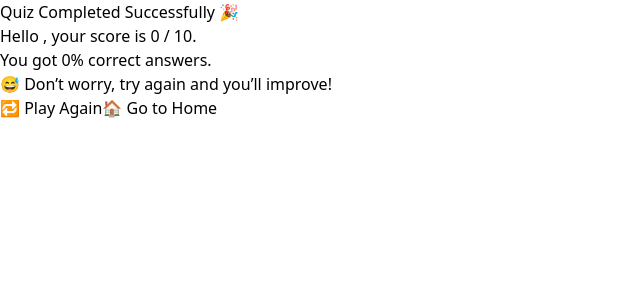
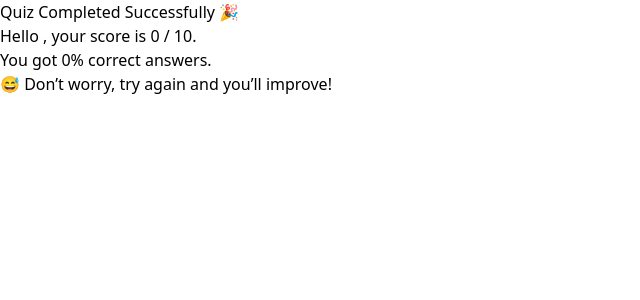
Before and after one commit to rasseethali/React.js_Quiz, a React (Vite) app: page /result in a window 1280 px wide. Shown: the top 300 px of the page, without its empty margins (0-640 px from the left). Built offline with nearby package versions, Linux system fonts and the light colour scheme.

Commit message:
updated files

```diff
--- a/src/Pages/Result.jsx
+++ b/src/Pages/Result.jsx
@@ -49,7 +49,7 @@ const Result = ({ user, score }) => {
         <p className="text-xl font-medium mb-6 text-gray-800">{feedback}</p>
 
         {/* Buttons */}
-        <div className="flex flex-col gap-4">
+        {/* <div className="flex flex-col gap-4">
           <a href="/quiz">
             <button className="w-full bg-purple-500 hover:bg-purple-700 text-white font-bold py-2 px-6 rounded transition-all duration-300 transform hover:scale-110 hover:shadow-lg">
               🔁 Play Again
@@ -57,11 +57,12 @@ const Result = ({ user, score }) => {
           </a>
 
           <a href="/home">
-            <button className="w-full bg-blue-500 hover:bg-blue-700 text-white font-bold py-2 px-6 rounded transition-all duration-300 transform hover:scale-110 hover:shadow-lg">
+            <button className="w-full bg-blue-500 hover:bg-blue-700
+             text-white font-bold py-2 px-6 rounded transition-all duration-300 transform hover:scale-110 hover:shadow-lg">
               🏠 Go to Home
             </button>
           </a>
-        </div>
+        </div> */}
       </div>
     </div>
   );
```
